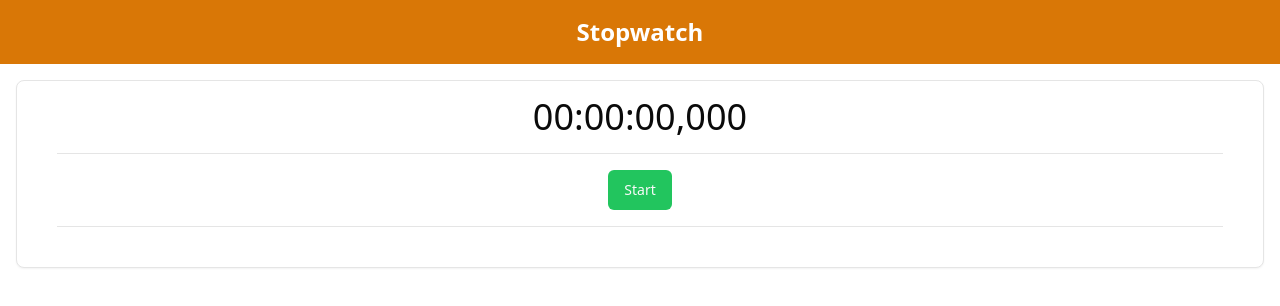
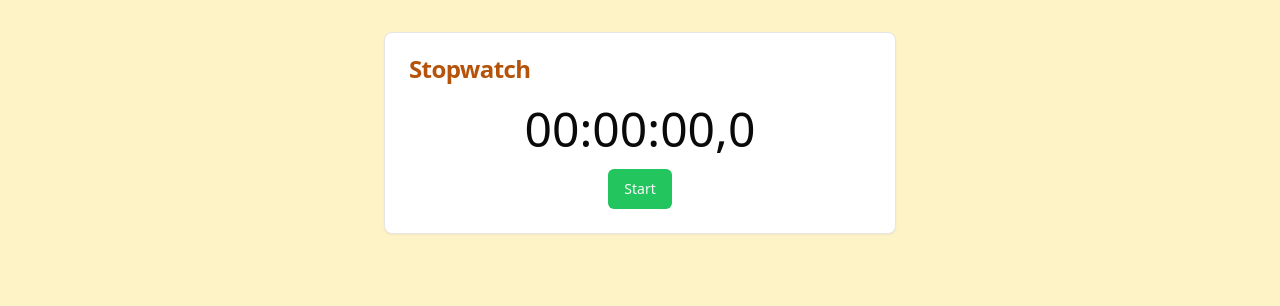
Before and after one commit to MateusBarceliniTuring/xAI_react_jsx, a React (Vite) app: page / in a window 1280 px wide. Shown: the top 306 px of the page. Built offline with nearby package versions, Linux system fonts and the light colour scheme.

Commit message:
41026-ModelA

```diff
--- a/src/App.jsx
+++ b/src/App.jsx
@@ -1,34 +1,24 @@
+// App.jsx
 import React, { useState, useEffect } from 'react';
-import { Card, CardContent } from "@/components/ui/card";
+import { Card, CardContent, CardHeader, CardTitle } from "@/components/ui/card";
 import { Button } from "@/components/ui/button";
-import { Separator } from "@/components/ui/separator";
-import { Table, TableBody, TableCell, TableHead, TableHeader, TableRow } from "@/components/ui/table"
 
 function formatTime(ms) {
+  const getSeconds = `0${(ms / 1000) % 60}`.slice(-2);
+  const minutes = `0${Math.floor(ms / 60000)}`.slice(-2);
   const hours = `0${Math.floor(ms / 3600000)}`.slice(-2);
-  const minutes = `0${Math.floor((ms % 3600000) / 60000)}`.slice(-2);
-  const seconds = `0${Math.floor((ms % 60000) / 1000)}`.slice(-2);
-  const milliseconds = ms % 1000;
-  return `${hours.toString().padStart(2, '0')}:${minutes.toString().padStart(2, '0')}:${seconds.toString().padStart(2, '0')},${milliseconds.toString().padStart(3, '0')}`;
-}
-
-const Header = () => {
-  return (
-    <div className="bg-amber-600 p-4 text-white text-center">
-      <header className="text-2xl font-bold">Stopwatch</header>
-    </div>
-  );
+  return `${hours}:${minutes}:${getSeconds},${(ms % 1000).toString().slice(0, 2)}`;
 }
 
 const StopwatchDisplay = ({ time }) => (
-  <div className="text-4xl text-center mb-4">
+  <div className="text-5xl text-center mb-4">
     {formatTime(time)}
   </div>
 );
 
 const ControlButtons = ({ onStart, onStop, onTurn, onClean, show }) => (
   <div className="flex flex-wrap gap-2 justify-center">
-    {show.start && <Button onClick={onStart} className="bg-green-500">Start</Button>}
+    <Button onClick={onStart} className="bg-green-500">Start</Button>
     {show.turn && <Button onClick={onTurn} className="bg-amber-400">Turn</Button>}
     {show.stop && <Button onClick={onStop} className="bg-red-500">Stop</Button>}
     {show.clean && <Button onClick={onClean} className="bg-amber-400">Clean</Button>}
@@ -36,36 +26,31 @@ const ControlButtons = ({ onStart, onStop, onTurn, onClean, show }) => (
 );
 
 const TurnsTable = ({ turns }) => (
-  <Table>
-    <TableHeader>
-      <TableRow>
-        <TableHead>Turn</TableHead>
-        <TableHead>Partial</TableHead>
-        <TableHead>Total</TableHead>
-      </TableRow>
-    </TableHeader>
-    <TableBody>
+  <table className="min-w-full divide-y divide-gray-200 mt-4">
+    <thead className="bg-gray-50">
+      <tr>
+        <th className="px-6 py-3 text-left text-xs font-medium text-gray-500 uppercase tracking-wider">Turn</th>
+        <th className="px-6 py-3 text-left text-xs font-medium text-gray-500 uppercase tracking-wider">Partial Time</th>
+        <th className="px-6 py-3 text-left text-xs font-medium text-gray-500 uppercase tracking-wider">Total Time</th>
+      </tr>
+    </thead>
+    <tbody className="bg-white divide-y divide-gray-200">
       {turns.map((turn, index) => (
-        <TableRow key={index}>
-          <TableCell>{index + 1}</TableCell>
-          <TableCell>{formatTime(turn.partial)}</TableCell>
-          <TableCell>{formatTime(turn.total)}</TableCell>
-        </TableRow>
+        <tr key={index}>
+          <td className="px-6 py-4">{index + 1}</td>
+          <td className="px-6 py-4">{formatTime(turn.partial)}</td>
+          <td className="px-6 py-4">{formatTime(turn.total)}</td>
+        </tr>
       ))}
-    </TableBody>
-  </Table>
+    </tbody>
+  </table>
 );
 
 export default function App() {
   const [time, setTime] = useState(0);
   const [isActive, setIsActive] = useState(false);
   const [turns, setTurns] = useState([]);
-  const [showButton, setShowButton] = useState({
-    start: true,
-    turn: false,
-    stop: false,
-    clean: false
-  });
+  const [showButton, setShowButton] = useState({ turn: false, stop: false, clean: false });
 
   useEffect(() => {
     let interval = null;
@@ -83,12 +68,12 @@ export default function App() {
 
   const startTimer = () => {
     setIsActive(true);
-    setShowButton({ start: false, turn: true, stop: true, clean: false });
+    setShowButton({ turn: true, stop: true, clean: false });
   };
 
   const stopTimer = () => {
     setIsActive(false);
-    setShowButton({ start: true, turn: false, stop: false, clean: true });
+    setShowButton({ turn: false, stop: false, clean: true });
   };
 
   const addTurn = () => {
@@ -99,16 +84,17 @@ export default function App() {
     setTime(0);
     setIsActive(false);
     setTurns([]);
-    setShowButton({ start: true, turn: false, stop: false, clean: false });
+    setShowButton({ turn: false, stop: false, clean: false });
   };
 
   return (
-    <div className="w-full">
-      <Header />
-      <Card className="m-4 p-4">
-        <CardContent className="flex flex-col items-center">
-          <StopwatchDisplay className="text-6xl mb-4" time={time} />
-          <Separator className="mb-4" />
+    <div className="p-4 sm:p-8 bg-amber-100 min-h-screen flex flex-col items-center">
+      <Card className="w-full max-w-lg">
+        <CardHeader>
+          <CardTitle className="text-amber-700">Stopwatch</CardTitle>
+        </CardHeader>
+        <CardContent>
+          <StopwatchDisplay time={time} />
           <ControlButtons
             onStart={startTimer}
             onStop={stopTimer}
@@ -116,7 +102,6 @@ export default function App() {
             onClean={cleanAll}
             show={showButton}
           />
-          <Separator className="mt-4" />
           {turns.length > 0 && <TurnsTable turns={turns} />}
         </CardContent>
       </Card>
```
